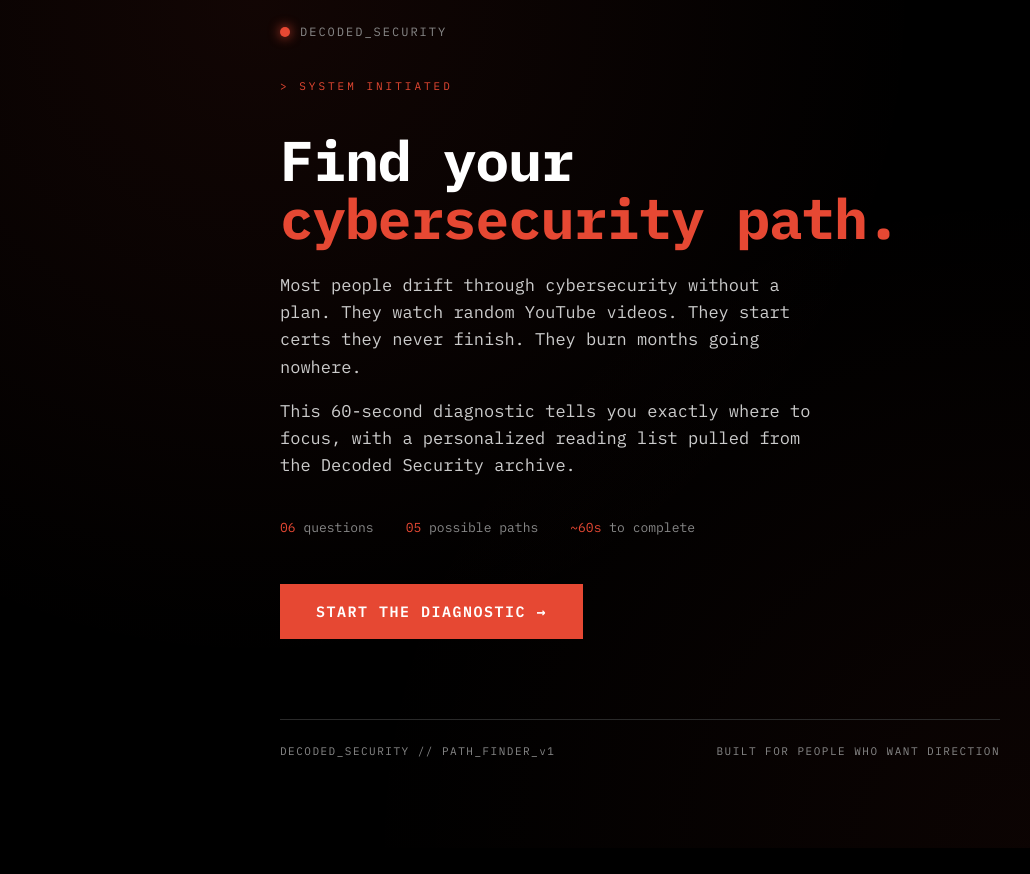
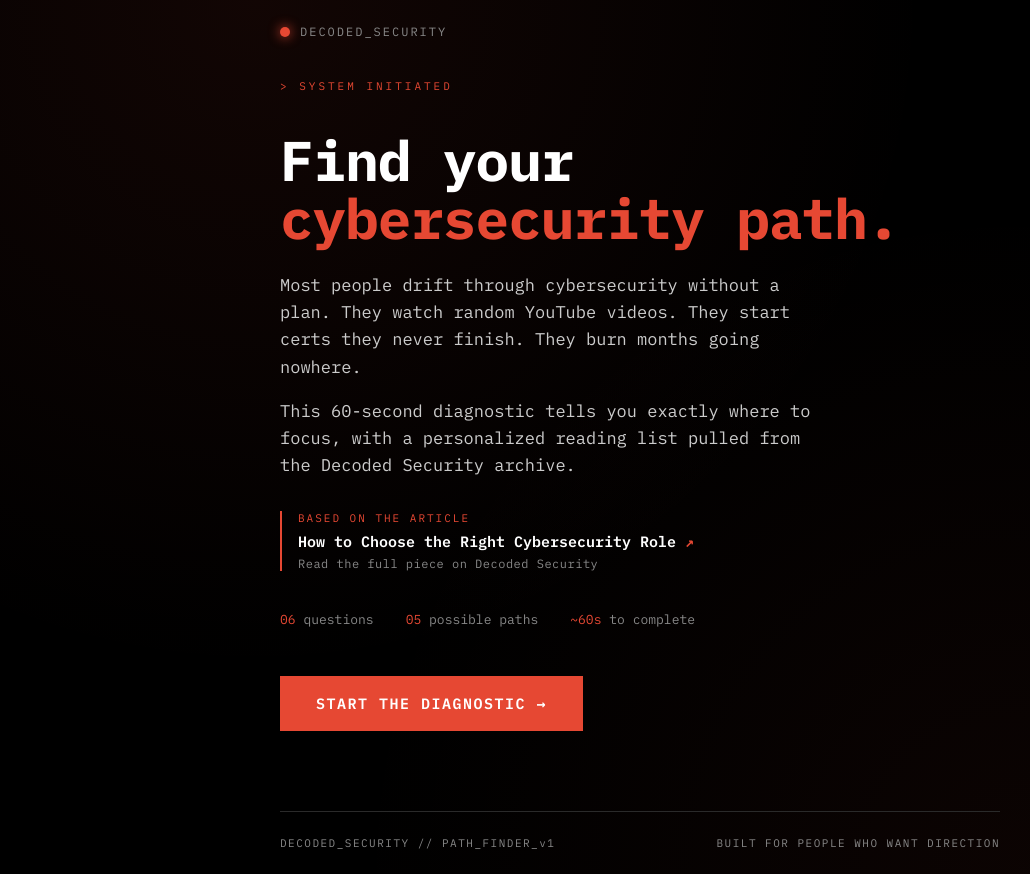
Before and after one commit to winkleri-23/Quiz-platform, a React (Vite) app: page / in a window 1280 px wide. Shown: the whole page, without its empty margins (0-1030 px from the left). Before the commit the page ends 848 px from the top, so only its background shows below. Built offline with nearby package versions, Linux system fonts and the light colour scheme.

Commit message:
Added reference

```diff
--- a/src/PathFinder.jsx
+++ b/src/PathFinder.jsx
@@ -18,6 +18,7 @@
 const BASE_URL = "https://www.decodedsecurity.com/p/";
 const SUBSCRIBE_URL = "https://www.decodedsecurity.com/subscribe";
 const GUMROAD_LEAD_MAGNET = "https://decodedsecurity.gumroad.com/l/Top10_Cybersecurity_Concepts";
+const SOURCE_ARTICLE_URL = "https://www.decodedsecurity.com/p/how-to-choose-the-right-cybersecurity";
 
 const QUESTIONS = [
   {
@@ -280,9 +281,44 @@
             <p style={{ fontSize: 17, lineHeight: 1.6, color: "#cccccc", marginBottom: 12, maxWidth: 560 }}>
               Most people drift through cybersecurity without a plan. They watch random YouTube videos. They start certs they never finish. They burn months going nowhere.
             </p>
-            <p style={{ fontSize: 17, lineHeight: 1.6, color: "#cccccc", marginBottom: 40, maxWidth: 560 }}>
+            <p style={{ fontSize: 17, lineHeight: 1.6, color: "#cccccc", marginBottom: 32, maxWidth: 560 }}>
               This 60-second diagnostic tells you exactly where to focus, with a personalized reading list pulled from the Decoded Security archive.
             </p>
+
+            {/* SOURCE ARTICLE REFERENCE */}
+            <a
+              href={SOURCE_ARTICLE_URL}
+              target="_blank"
+              rel="noopener noreferrer"
+              style={{
+                display: "block",
+                borderLeft: `2px solid ${COLORS.red}`,
+                paddingLeft: 16,
+                marginBottom: 40,
+                maxWidth: 560,
+                textDecoration: "none",
+                color: COLORS.white,
+                transition: "all 150ms ease-out",
+              }}
+              onMouseEnter={(e) => {
+                e.currentTarget.style.paddingLeft = "20px";
+                e.currentTarget.style.backgroundColor = "rgba(230, 72, 51, 0.04)";
+              }}
+              onMouseLeave={(e) => {
+                e.currentTarget.style.paddingLeft = "16px";
+                e.currentTarget.style.backgroundColor = "transparent";
+              }}
+            >
+              <div style={{ fontSize: 11, color: COLORS.red, letterSpacing: 2, marginBottom: 6 }}>
+                BASED ON THE ARTICLE
+              </div>
+              <div style={{ fontSize: 15, fontWeight: 600, lineHeight: 1.4, color: COLORS.white }}>
+                How to Choose the Right Cybersecurity Role <span style={{ color: COLORS.red }}>↗</span>
+              </div>
+              <div style={{ fontSize: 12, color: COLORS.muted, marginTop: 4, letterSpacing: 0.5 }}>
+                Read the full piece on Decoded Security
+              </div>
+            </a>
 
             <div style={{ display: "flex", gap: 32, marginBottom: 48, flexWrap: "wrap", fontSize: 13, color: COLORS.muted }}>
               <div><span style={{ color: COLORS.red }}>06</span> questions</div>
```
